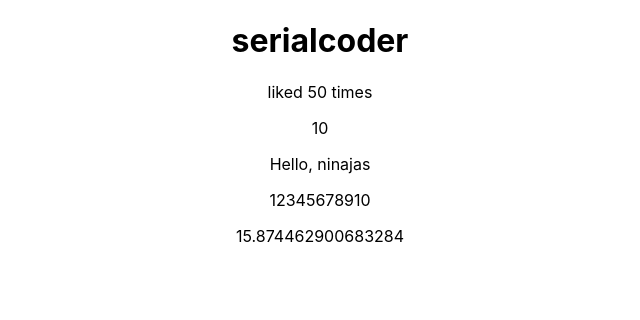
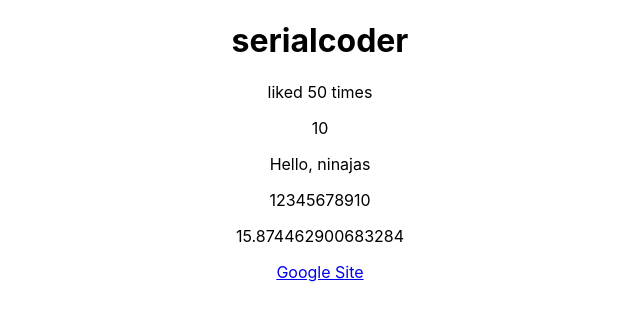
Before and after one commit to vincenttommi/Full-Reat-Tutorial, a React (Create React App) app in the folder blog/: page / in a window 1280 px wide. Shown: the top 320 px of the page, without its empty margins (320-960 px from the left). Built offline with nearby package versions, Linux system fonts and the light colour scheme.

Commit message:
outputting elements as dynamic values

```diff
--- a/blog/src/App.jsx
+++ b/blog/src/App.jsx
@@ -8,10 +8,10 @@ function App() {
 const title = 'serialcoder';
 const likes = 50;
 const person = {name: "vincent", age:24};
+const link = 'http://www.google.com';
   return (
     <div className="App">
        <div className="content">
-
           <h1>{ title }</h1>
           <p>liked {likes}  times</p>
           <p>{ 10 }</p>
@@ -23,6 +23,8 @@ const person = {name: "vincent", age:24};
         {/* objects and boolean cannot be outputted as dynamic values in react */}
 
 
+   {/*outputting dynamic values in element tags in jsx  */}
+     <a href={link}>Google Site</a>
 
        </div>
     </div>
```
